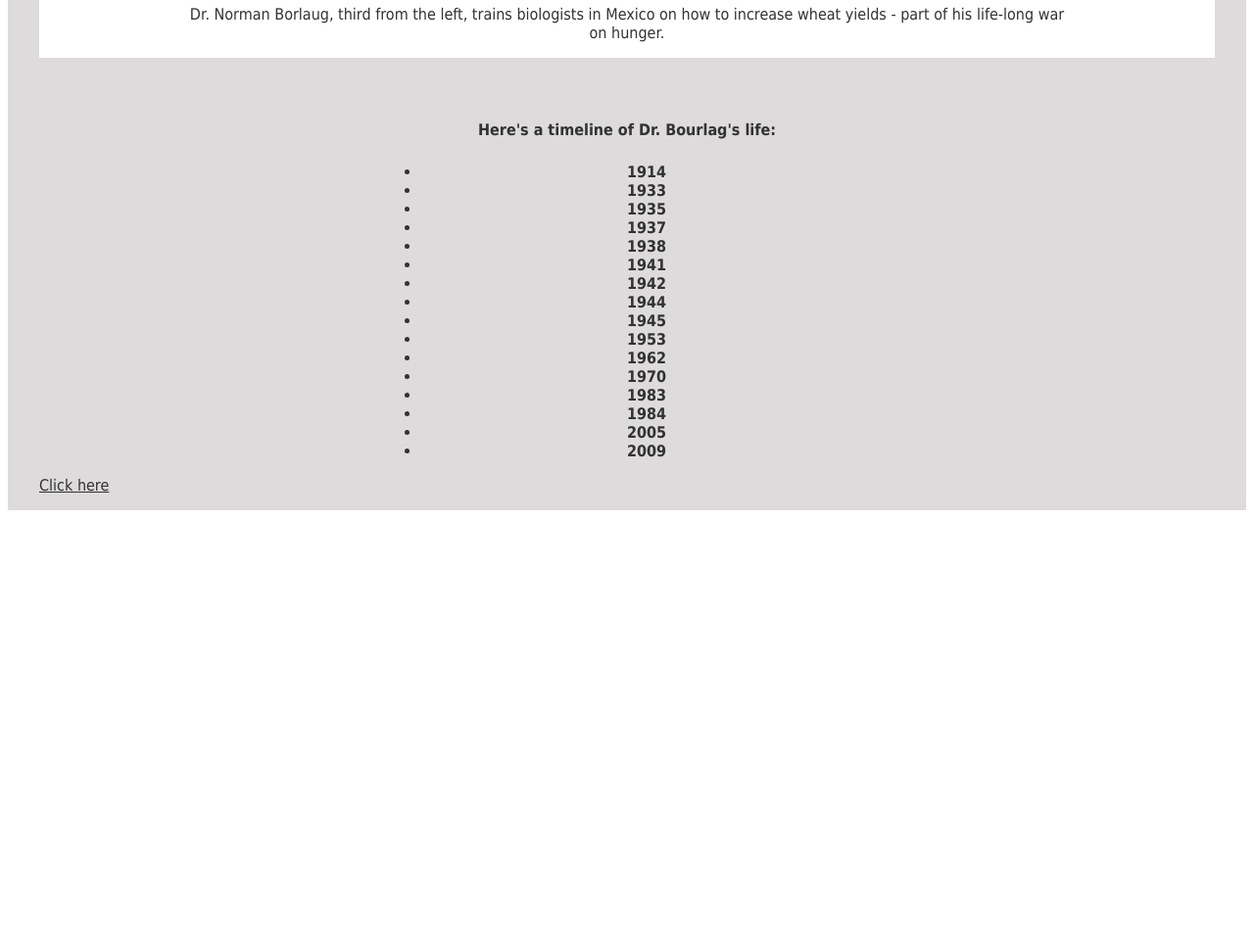
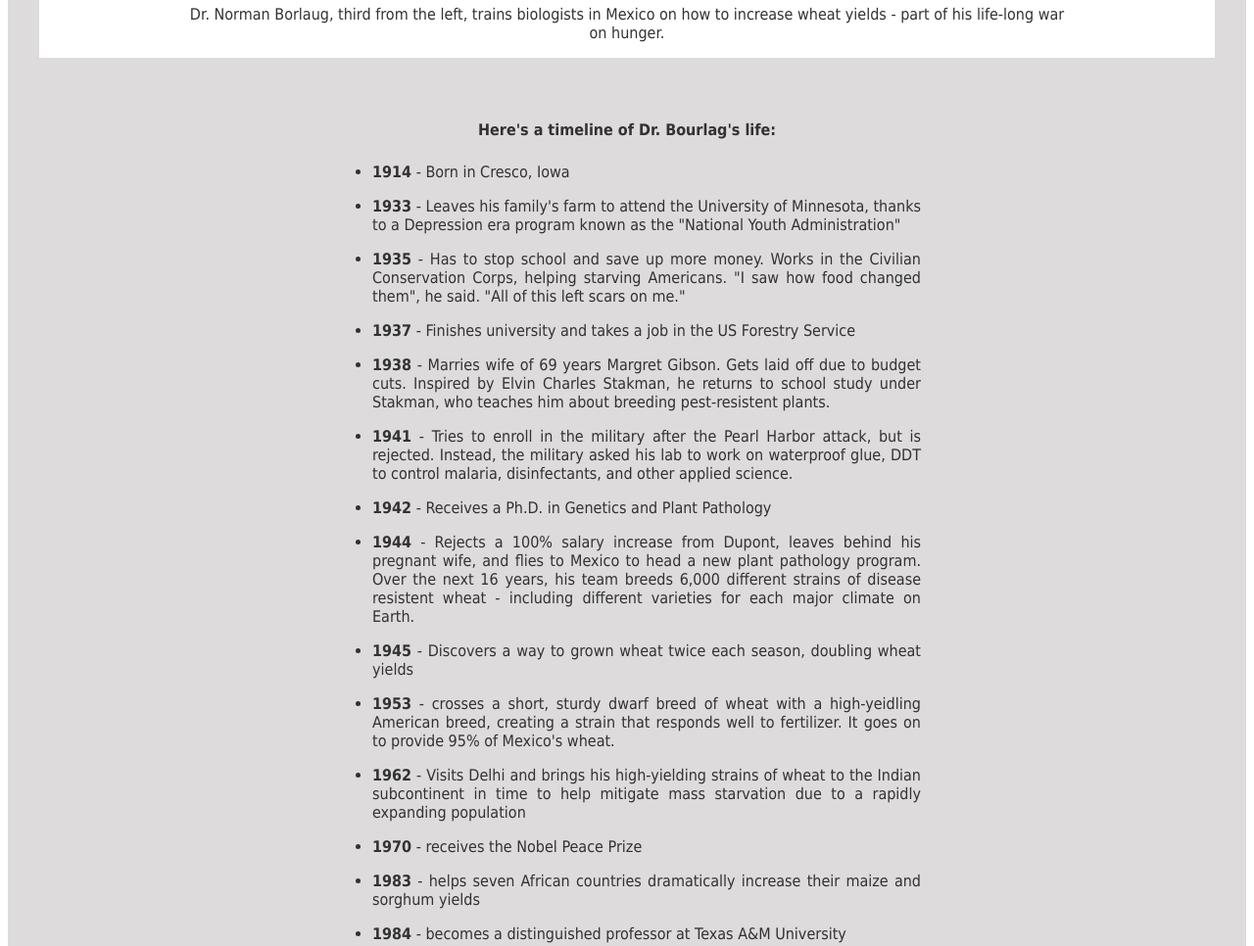
Before and after one commit to DanielHadi/freeCodeCampWebDev2_Project, a plain HTML site: page index.html in a window 1280 px wide. Shown: the part 940-1906 px from the top of the page at 98% size. Before the commit the page ends 1493 px from the top, so only its background shows below. Drawn offline with Linux system fonts and the light colour scheme.

Commit message:
Menambahkan deskripsi tiap tahun dan merevisi posisinya

```diff
--- a/index.html
+++ b/index.html
@@ -18,22 +18,22 @@
         <div id="tribute-info">
           <p>Here's a timeline of Dr. Bourlag's life:</p>
           <ul>
-            <li><span>1914</span></li>
-            <li><span>1933</span></li>
-            <li><span>1935</span></li>
-            <li><span>1937</span></li>
-            <li><span>1938</span></li>
-            <li><span>1941</span></li>
-            <li><span>1942</span></li>
-            <li><span>1944</span></li>
-            <li><span>1945</span></li>
-            <li><span>1953</span></li>
-            <li><span>1962</span></li>
-            <li><span>1970</span></li>
-            <li><span>1983</span></li>
-            <li><span>1984</span></li>
-            <li><span>2005</span></li>
-            <li><span>2009</span></li>
+            <li><span>1914</span> - Born in Cresco, Iowa</li>
+            <li><span>1933</span> - Leaves his family's farm to attend the University of Minnesota, thanks to a Depression era program known as the "National Youth Administration"</li>
+            <li><span>1935</span> - Has to stop school and save up more money. Works in the Civilian Conservation Corps, helping starving Americans. "I saw how food changed them", he said. "All of this left scars on me."</li>
+            <li><span>1937</span> - Finishes university and takes a job in the US Forestry Service</li>
+            <li><span>1938</span> - Marries wife of 69 years Margret Gibson. Gets laid off due to budget cuts. Inspired by Elvin Charles Stakman, he returns to school study under Stakman, who teaches him about breeding pest-resistent plants.</li>
+            <li><span>1941</span> - Tries to enroll in the military after the Pearl Harbor attack, but is rejected. Instead, the military asked his lab to work on waterproof glue, DDT to control malaria, disinfectants, and other applied science.</li>
+            <li><span>1942</span> - Receives a Ph.D. in Genetics and Plant Pathology</li>
+            <li><span>1944</span> - Rejects a 100% salary increase from Dupont, leaves behind his pregnant wife, and flies to Mexico to head a new plant pathology program. Over the next 16 years, his team breeds 6,000 different strains of disease resistent wheat - including different varieties for each major climate on Earth.</li>
+            <li><span>1945</span> - Discovers a way to grown wheat twice each season, doubling wheat yields</li>
+            <li><span>1953</span> - crosses a short, sturdy dwarf breed of wheat with a high-yeidling American breed, creating a strain that responds well to fertilizer. It goes on to provide 95% of Mexico's wheat.</li>
+            <li><span>1962</span> - Visits Delhi and brings his high-yielding strains of wheat to the Indian subcontinent in time to help mitigate mass starvation due to a rapidly expanding population</li>
+            <li><span>1970</span> - receives the Nobel Peace Prize</li>
+            <li><span>1983</span> - helps seven African countries dramatically increase their maize and sorghum yields</li>
+            <li><span>1984</span> - becomes a distinguished professor at Texas A&M University</li>
+            <li><span>2005</span> - states "we will have to double the world food supply by 2050." Argues that genetically modified crops are the only way we can meet the demand, as we run out of arable land. Says that GM crops are not inherently dangerous because "we've been genetically modifying plants and animals for a long time. Long before we called it science, people were selecting the best breeds."</li>
+            <li><span>2009</span> - dies at the age of 95.</li>
           </ul>
         </div>
         <a id="tribute-link" href="" target="_blank">Click here</a>
--- a/styles.css
+++ b/styles.css
@@ -43,13 +43,17 @@ img{
 }
 
 #tribute-info{
-    text-align: center;
-    max-width: 500px;
+    max-width: 600px;
     margin: 0 auto;
+    text-align: justify;
 }
 
 #tribute-info > p, #tribute-info > ul > li > span{
     font-weight: bold;
+}
+
+#tribute-info > ul > li{
+    margin-bottom: 1rem;
 }
 
 .container {
```
